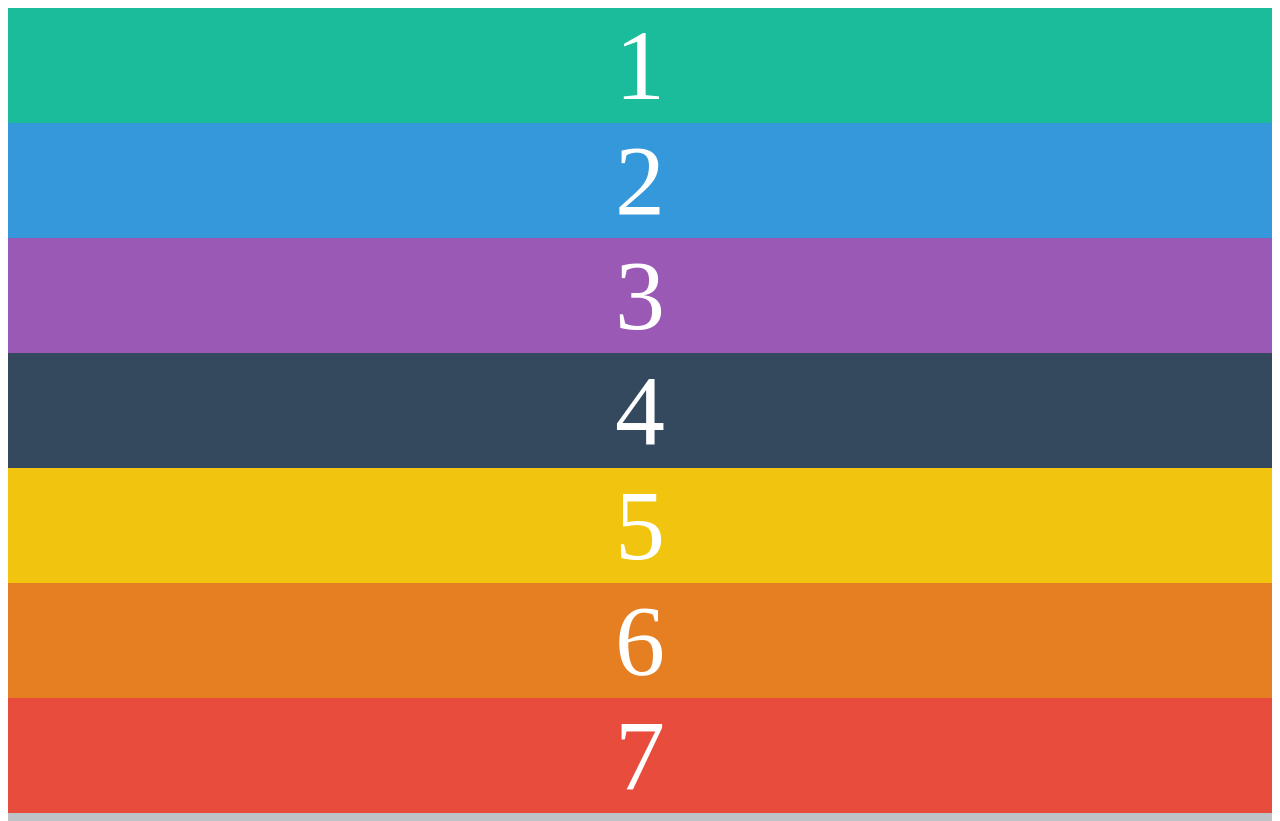
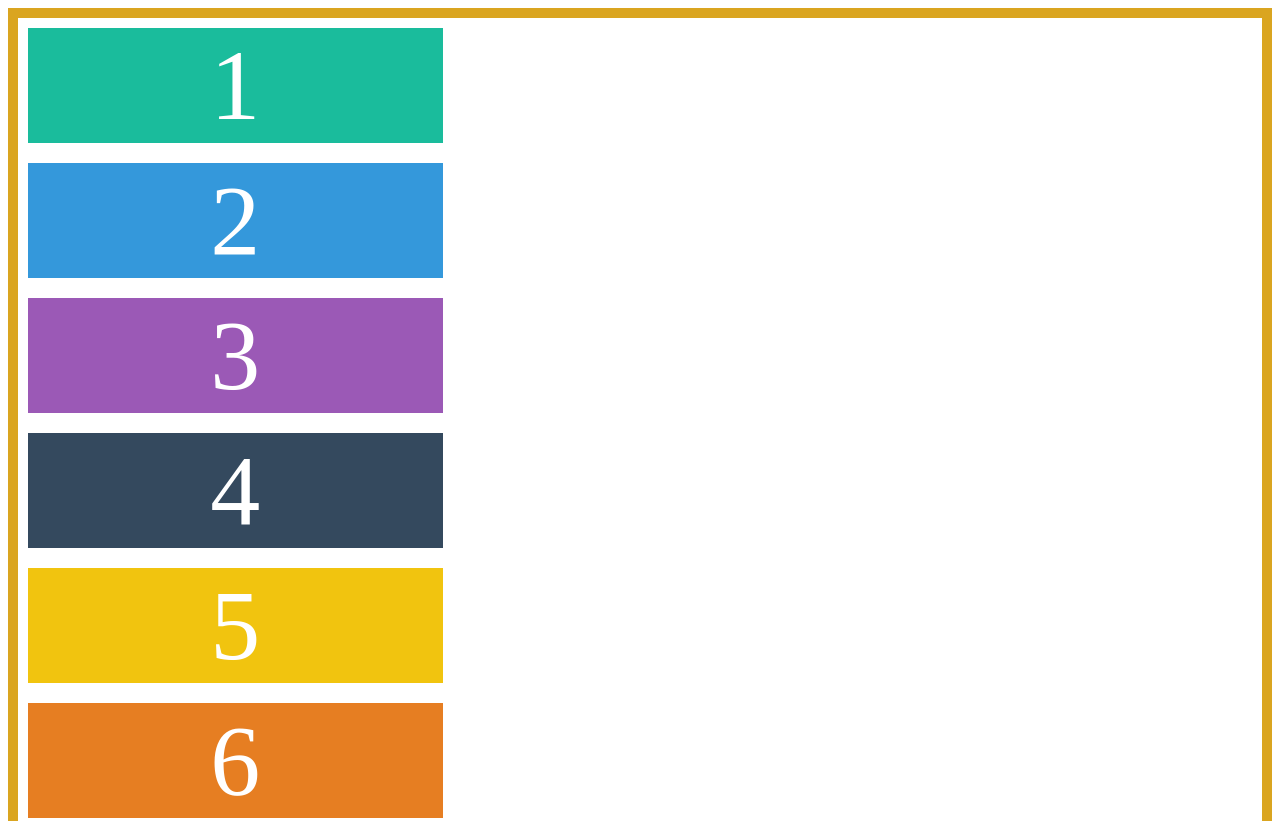
Before and after one commit to Nordos-Webdev/flexbox-tutorial, a plain HTML site: page index.html in a window 1280 px wide. Shown: the top 821 px of the page. Drawn offline with Linux system fonts and the light colour scheme.

Commit message:
styles update

```diff
--- a/styles.css
+++ b/styles.css
@@ -45,3 +45,16 @@
 .box10 {
     background: #16a085;
 }
+
+.container {
+    display: flex;
+    border: 10px solid goldenrod;
+    min-height: 100vh;
+    flex-wrap: wrap;
+    flex-direction: column;
+}
+
+.box {
+    width: 33.333333%;
+    margin: 10px;
+}
```
